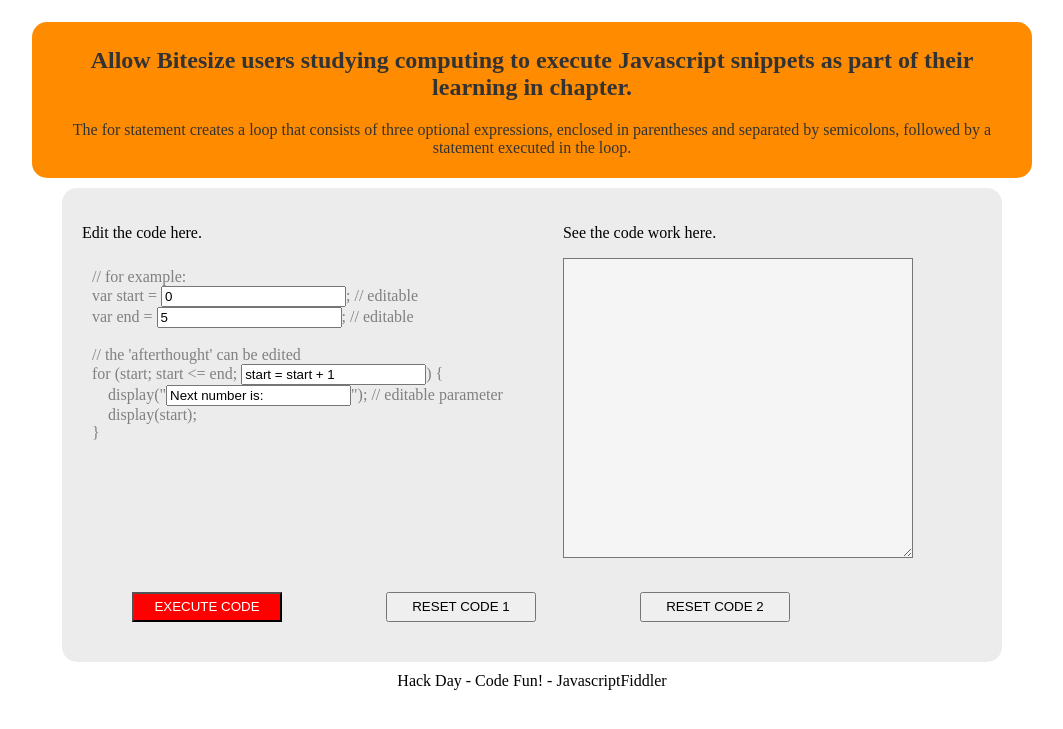
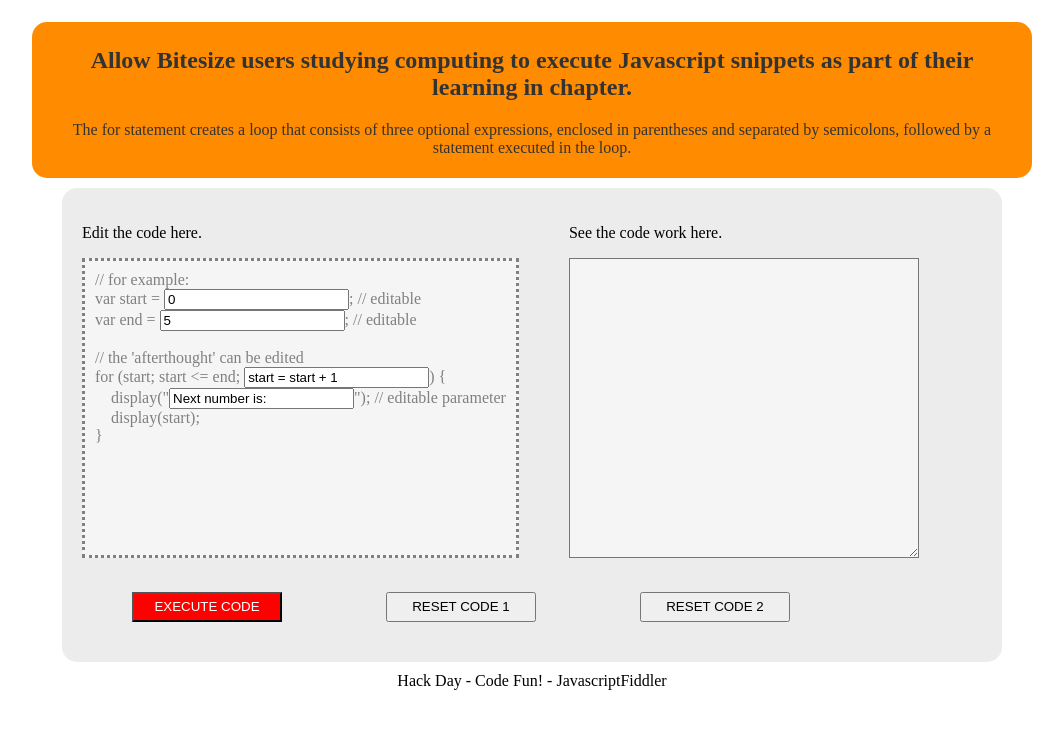
Before and after one commit to Jops/bitesizeFiddle, a plain HTML site: page index.html in a window 1280 px wide. Shown: the part 145-874 px from the top of the page, without its empty margins (108-1171 px from the left). Drawn offline with Linux system fonts and the light colour scheme; a script that the page names is missing.

Commit message:
look and feel change

```diff
--- a/index.css
+++ b/index.css
@@ -64,8 +64,9 @@ header,
 }
 
 .code-text {
-    /*border-style: solid;*/
+    border-style: dotted;
     box-sizing: border-box;
+    background-color: whitesmoke;
     color: grey;
     height: 300px;
     padding: 10px;
```
